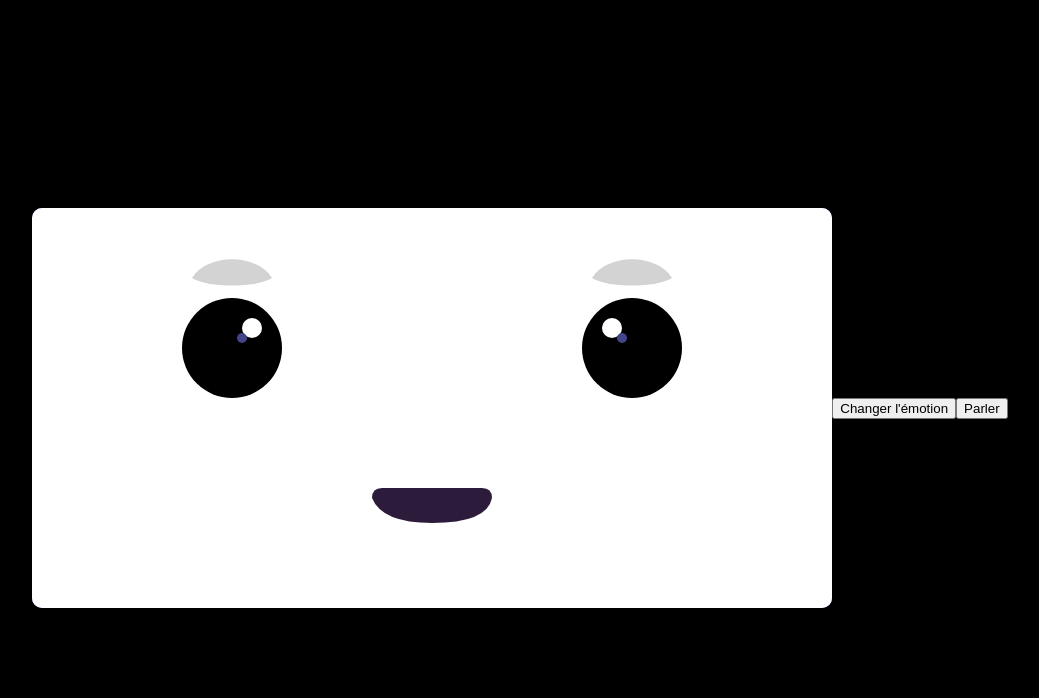
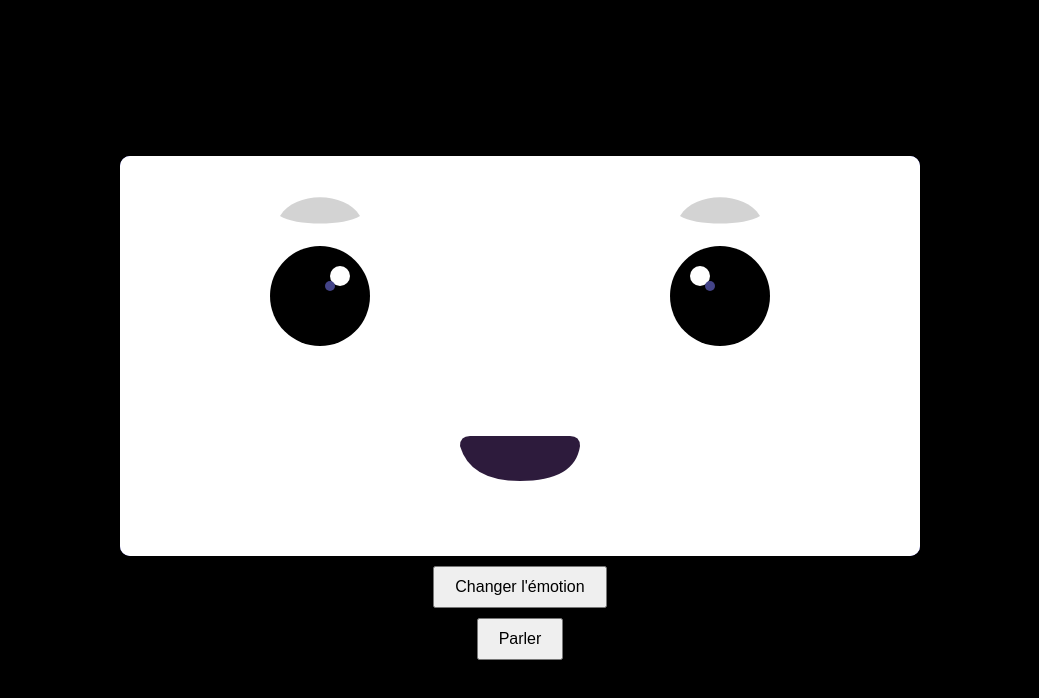
Before and after one commit to Miguel-Delhelle/QTRobot, a plain HTML site: page TEST_TONY/visage/visage.html in a window 1280 px wide. Both pictures are taken after a click on the button "Parler". Shown: the whole page, without its empty margins (120-1159 px from the left). Drawn offline with Linux system fonts and the light colour scheme.

Commit message:
reorganisation du code

```diff
--- a/TEST_TONY/visage/visage.html
+++ b/TEST_TONY/visage/visage.html
@@ -11,10 +11,17 @@
             align-items: center;
             height: 100vh;
             background-color: black;
+            flex-direction: column;
+            gap: 10px;
         }
         canvas {
             background-color: #8888ff;
             border-radius: 10px;
+        }
+        button {
+            padding: 10px 20px;
+            font-size: 16px;
+            cursor: pointer;
         }
     </style>
 </head>
--- a/TEST_TONY/visage/visage.js
+++ b/TEST_TONY/visage/visage.js
@@ -1,105 +1,95 @@
 const canvas = document.getElementById("myCanvas");
 const ctx = canvas.getContext("2d");
 
-// Fond violet
-ctx.fillStyle = "white";//"#8888ff";
+// États globaux
+let isHappy = true;
+let speaking = false;
+let blinking = false;
+let eyeHeight = 50; // Hauteur des yeux
+let blinkDirection = -5;
+let mouthHeight = 30; // Hauteur de la bouche
+let mouthDirection = 1;
+let tearY = 0; // Position des larmes
+
+// Efface et redessine le fond
+function clearCanvas() {
+    ctx.fillStyle = "white"; // Fond blanc (tu peux remettre #8888ff si tu préfères)
     ctx.fillRect(0, 0, canvas.width, canvas.height);
+}
 
-// Détermine l'état de l'émotion (sourire ou tristesse)
-let isHappy = true;
-let startY = 0;
-
-// Pour la fonction parler
-let speaking = false;
-let mouthHeight = 30;
-let mouthDirection = 1;
-
-// Pour le clignement des yeux
-let blinking = false;
-let eyeHeight = 50; // Hauteur normale des yeux
-let blinkDirection = -5;
-
-function drawEyeLeft(x, y) {
-    // Grand cercle noir (œil)
+// Dessine l'œil gauche
+function drawEyeLeft(x, y, height) {
     ctx.beginPath();
-    ctx.arc(x, y, 50, 0, Math.PI * 2);
+    if (isHappy) {
+        ctx.ellipse(x, y, 50, height, 0, 0, Math.PI * 2);
         ctx.fillStyle = "black";
         ctx.fill();
-    ctx.closePath();
-
-    // Petit reflet blanc
+        if (height > 20) {
             ctx.beginPath();
             ctx.arc(x - 20, y - 20, 10, 0, Math.PI * 2);
             ctx.fillStyle = "white";
             ctx.fill();
-    ctx.closePath();
-
-    // Petit reflet bleu foncé
             ctx.beginPath();
             ctx.arc(x - 10, y - 10, 5, 0, Math.PI * 2);
             ctx.fillStyle = "#444488";
             ctx.fill();
-    ctx.closePath();
         }
-
-function drawEyeRight(x, y) {
-    if (isHappy) {
-        // Grand cercle noir (œil)
-        ctx.beginPath();
-        ctx.arc(x, y, 50, 0, Math.PI * 2);
-        ctx.fillStyle = "black";
-        ctx.fill();
-        ctx.closePath();
-
-        // Petit reflet blanc (inversé)
-        ctx.beginPath();
-        ctx.arc(x + 20, y - 20, 10, 0, Math.PI * 2);
-        ctx.fillStyle = "white";
-        ctx.fill();
-        ctx.closePath();
-
-        // Petit reflet bleu foncé (inversé)
-        ctx.beginPath();
-        ctx.arc(x + 10, y - 10, 5, 0, Math.PI * 2);
-        ctx.fillStyle = "#444488";
-        ctx.fill();
-        ctx.closePath();
     } else {
-        // Oeil fermé pleur
-        ctx.beginPath();
+        // Œil fermé avec larmes
         ctx.moveTo(x - 50, y + 10);
         ctx.bezierCurveTo(x - 17, y - 30, x + 17, y - 30, x + 50, y + 10);
         ctx.bezierCurveTo(x + 17, y - 10, x - 17, y - 10, x - 50, y + 10);
         ctx.fillStyle = "black";
         ctx.fill();
-        ctx.closePath();
-
+        // Larmes
         for (let i = 0; i < 3; i++) {
             ctx.beginPath();
-            ctx.arc(x - 10 + (i * 10), y - 40 + startY, 5, 0, Math.PI * 2, false);
+            ctx.arc(x - 10 + (i * 10), y - 40 + tearY, 5, 0, Math.PI * 2);
             ctx.fillStyle = "#00BFFF";
             ctx.fill();
+        }
+    }
     ctx.closePath();
 }
 
-        // TEST Larmes
+// Dessine l'œil droit (uniformisé avec l'état triste)
+function drawEyeRight(x, y, height) {
     ctx.beginPath();
-        ctx.moveTo(x + 25, y - 1);
-        ctx.quadraticCurveTo(x - 10, y - 11, x - 45, y + 8);
-        //ctx.bezierCurveTo(x + 17, y - 10, x - 17, y - 10, x - 50, y + 10);
-        ctx.quadraticCurveTo(x - 10, y + 100, x + 25, y - 1);
+    if (isHappy) {
+        ctx.ellipse(x, y, 50, height, 0, 0, Math.PI * 2);
+        ctx.fillStyle = "black";
+        ctx.fill();
+        if (height > 20) {
+            ctx.beginPath();
+            ctx.arc(x + 20, y - 20, 10, 0, Math.PI * 2);
+            ctx.fillStyle = "white";
+            ctx.fill();
+            ctx.beginPath();
+            ctx.arc(x + 10, y - 10, 5, 0, Math.PI * 2);
+            ctx.fillStyle = "#444488";
+            ctx.fill();
+        }
+    } else {
+        // Œil fermé avec larmes
+        ctx.moveTo(x - 50, y + 10);
+        ctx.bezierCurveTo(x - 17, y - 30, x + 17, y - 30, x + 50, y + 10);
+        ctx.bezierCurveTo(x + 17, y - 10, x - 17, y - 10, x - 50, y + 10);
+        ctx.fillStyle = "black";
+        ctx.fill();
+        // Larmes
+        for (let i = 0; i < 3; i++) {
+            ctx.beginPath();
+            ctx.arc(x - 10 + (i * 10), y - 40 + tearY, 5, 0, Math.PI * 2);
             ctx.fillStyle = "#00BFFF";
             ctx.fill();
-        ctx.closePath();
-
-        // Mise à jour de la position des larmes
-        startY += 2;
         }
     }
+    ctx.closePath();
+}
 
+// Dessine un sourcil
 function drawEyebrow(x, y, isLeft) {
     ctx.beginPath();
-
     if (isLeft) {
         ctx.moveTo(x - 40, y + 10);
         ctx.bezierCurveTo(x - 25, y - 15, x + 25, y - 15, x + 40, y + 10);
@@ -109,20 +99,18 @@ function drawEyebrow(x, y, isLeft) {
         ctx.bezierCurveTo(x + 25, y - 15, x - 25, y - 15, x - 40, y + 10);
         ctx.bezierCurveTo(x - 25, y + 20, x + 25, y + 20, x + 40, y + 10);
     }
-
     ctx.fillStyle = "lightGray";
     ctx.fill();
     ctx.closePath();
 }
 
-
-function drawMouth(x, y, isHappy, height = 30) {
+// Dessine la bouche
+function drawMouth(x, y, isHappy, height) {
     ctx.beginPath();
     ctx.moveTo(x - 50, y - 20);
     ctx.quadraticCurveTo(x - 20, y - 20, x, y - 20);
     ctx.quadraticCurveTo(x + 20, y - 20, x + 50, y - 20);
     ctx.quadraticCurveTo(x + 60, y - 20, x + 60, y - 10);
-
     if (isHappy) {
         ctx.quadraticCurveTo(x + 55, y + height, x, y + height);
         ctx.quadraticCurveTo(x - 50, y + height, x - 60, y - 10);
@@ -130,174 +118,74 @@ function drawMouth(x, y, isHappy, height = 30) {
         ctx.quadraticCurveTo(x + 55, y - 20, x, y - 20);
         ctx.quadraticCurveTo(x - 50, y - 20, x - 60, y - 10);
     }
-
     ctx.quadraticCurveTo(x - 60, y - 20, x - 50, y - 20);
     ctx.fillStyle = "#2D1B3C";
     ctx.fill();
     ctx.closePath();
 }
 
-// Dessiner les deux yeux
-drawEyeLeft(canvas.width / 100 * 75, 140);
-drawEyeRight(canvas.width / 100 * 25, 140);
+// Boucle d'animation centrale
+function animate() {
+    clearCanvas();
+    drawEyeLeft(canvas.width / 100 * 75, 140, eyeHeight);
+    drawEyeRight(canvas.width / 100 * 25, 140, eyeHeight);
+    drawEyebrow(canvas.width / 100 * 75, 50, true);
+    drawEyebrow(canvas.width / 100 * 25, 50, false);
+    drawMouth(canvas.width / 2, 300, isHappy, mouthHeight);
 
-// Dessiner les sourcils
-//drawEyebrow(canvas.width / 100 * 75, 60);
-//drawEyebrow(canvas.width / 100 * 25, 60);
-drawEyebrow(canvas.width / 100 * 75, 50, true);  // Sourcil gauche
-drawEyebrow(canvas.width / 100 * 25, 50, false); // Sourcil droit
-
-
-
-// Dessiner la bouche (initiale avec sourire)
-drawMouth(canvas.width / 2, 300, isHappy);
-
-function clearCanvas() {
-    ctx.clearRect(0, 0, canvas.width, canvas.height);
-    ctx.fillStyle = "white";//"#8888ff";
-    ctx.fillRect(0, 0, canvas.width, canvas.height);
+    // Animation de la bouche (parler)
+    if (speaking) {
+        mouthHeight += mouthDirection * 5;
+        if (mouthHeight > 40 || mouthHeight < 10) mouthDirection *= -1;
     }
 
-// Fonction pour changer l'émotion
-function toggleEmotion() {
-    isHappy = !isHappy;
-    startY = 0;
-    animate();
+    // Animation du clignement
+    if (blinking) {
+        eyeHeight += blinkDirection;
+        if (eyeHeight <= 5 || eyeHeight >= 50) blinkDirection *= -1;
+        if (eyeHeight === 50 && blinkDirection === -5) blinking = false;
     }
 
-// Fonction pour faire parler
-function animateMouth() {
-    if (!speaking) return;
-
-    mouthHeight += mouthDirection * 5;
-    if (mouthHeight > 40 || mouthHeight < 10) {
-        mouthDirection *= -1;
+    // Animation des larmes
+    if (!isHappy) {
+        tearY += 2;
+        if (tearY > 100) tearY = 0; // Réinitialisation quand les larmes sortent du canvas
+    } else {
+        tearY = 0; // Réinitialiser les larmes quand on repasse à heureux
     }
 
-    clearCanvas();
-    drawEyeLeft(canvas.width / 100 * 75, 140);
-    drawEyeRight(canvas.width / 100 * 25, 140);
-    drawEyebrow(canvas.width / 100 * 75, 60);
-    drawEyebrow(canvas.width / 100 * 25, 60);
-    drawMouth(canvas.width / 2, 300, isHappy, mouthHeight);
-
-    requestAnimationFrame(animateMouth);
-}
-
-function toggleSpeaking() {
-    speaking = !speaking;
-    if (speaking) animateMouth();
-}
-
-function animate() {
-    if (!isHappy) {
-        startY += 2;
-        if (startY > 40) {
-            startY = 0;
-        }
-        clearCanvas();
-        drawEyeLeft(canvas.width / 100 * 75, 140);
-        drawEyeRight(canvas.width / 100 * 25, 140);
-        drawEyebrow(canvas.width / 100 * 75, 60);
-        drawEyebrow(canvas.width / 100 * 25, 60);
-        drawMouth(canvas.width / 2, 300, isHappy);
-    } else {
-        clearCanvas();
-        drawEyeLeft(canvas.width / 100 * 75, 140);
-        drawEyeRight(canvas.width / 100 * 25, 140);
-        drawEyebrow(canvas.width / 100 * 75, 60);
-        drawEyebrow(canvas.width / 100 * 25, 60);
-        drawMouth(canvas.width / 2, 300, isHappy);
-    }
     requestAnimationFrame(animate);
 }
 
-// Fonction clignement des yeux
-function animateBlink() {
-    if (!blinking) return;
+// Lancer l'animation au démarrage
+animate();
 
-    eyeHeight += blinkDirection;
-
-    // Fermer complètement l'œil, puis inverser le mouvement
-    if (eyeHeight <= 5 || eyeHeight >= 50) {
-        blinkDirection *= -1;
+// Changer l'émotion
+function toggleEmotion() {
+    isHappy = !isHappy;
+    tearY = 0; // Réinitialiser les larmes au changement
 }
 
-    // Si l'œil est revenu à sa taille normale, arrêter l'animation
-    if (eyeHeight === 50 && blinkDirection === -5) {
-        blinking = false;
-        return;
+// Activer/désactiver la parole
+function toggleSpeaking() {
+    speaking = !speaking;
+    if (!speaking) mouthHeight = 30; // Réinitialiser la bouche quand on arrête
 }
 
-    clearCanvas();
-    drawEyeLeft(canvas.width / 100 * 75, 140, eyeHeight);
-    drawEyeRight(canvas.width / 100 * 25, 140, eyeHeight);
-    drawEyebrow(canvas.width / 100 * 75, 60);
-    drawEyebrow(canvas.width / 100 * 25, 60);
-    drawMouth(canvas.width / 2, 300, isHappy);
-
-    requestAnimationFrame(animateBlink);
-}
-
+// Lancer le clignement aléatoire
 function startBlinking() {
-    if (!blinking) {
+    if (!blinking && isHappy) { // Pas de clignement si triste
         blinking = true;
         eyeHeight = 50;
         blinkDirection = -5;
-        animateBlink();
     }
 }
 
-// Adapter les fonctions des yeux pour prendre en compte la hauteur
-function drawEyeLeft(x, y, height = 50) {
-    ctx.beginPath();
-    ctx.ellipse(x, y, 50, height, 0, 0, Math.PI * 2);
-    ctx.fillStyle = "black";
-    ctx.fill();
-    ctx.closePath();
-
-    if (height > 20) { // Afficher les reflets seulement si l'œil n'est pas trop fermé
-        ctx.beginPath();
-        ctx.arc(x - 20, y - 20, 10, 0, Math.PI * 2);
-        ctx.fillStyle = "white";
-        ctx.fill();
-        ctx.closePath();
-
-        ctx.beginPath();
-        ctx.arc(x - 10, y - 10, 5, 0, Math.PI * 2);
-        ctx.fillStyle = "#444488";
-        ctx.fill();
-        ctx.closePath();
-    }
-}
-
-function drawEyeRight(x, y, height = 50) {
-    ctx.beginPath();
-    ctx.ellipse(x, y, 50, height, 0, 0, Math.PI * 2);
-    ctx.fillStyle = "black";
-    ctx.fill();
-    ctx.closePath();
-
-    if (height > 20) {
-        ctx.beginPath();
-        ctx.arc(x + 20, y - 20, 10, 0, Math.PI * 2);
-        ctx.fillStyle = "white";
-        ctx.fill();
-        ctx.closePath();
-
-        ctx.beginPath();
-        ctx.arc(x + 10, y - 10, 5, 0, Math.PI * 2);
-        ctx.fillStyle = "#444488";
-        ctx.fill();
-        ctx.closePath();
-    }
-}
-
-// Ajouter l'événement pour les boutons
+// Événements des boutons
+document.addEventListener("DOMContentLoaded", function() {
     document.getElementById("changeEmotionBtn").addEventListener("click", toggleEmotion);
-document.addEventListener("DOMContentLoaded", function() {
     document.getElementById("talkButton").addEventListener("click", toggleSpeaking);
 });
 
-// Lancer un clignement automatique toutes les 3 à 6 secondes
+// Clignement automatique toutes les 3 à 6 secondes
 setInterval(startBlinking, Math.random() * 3000 + 3000);
```
Lines whose indentation alone changed are shown as unchanged.
